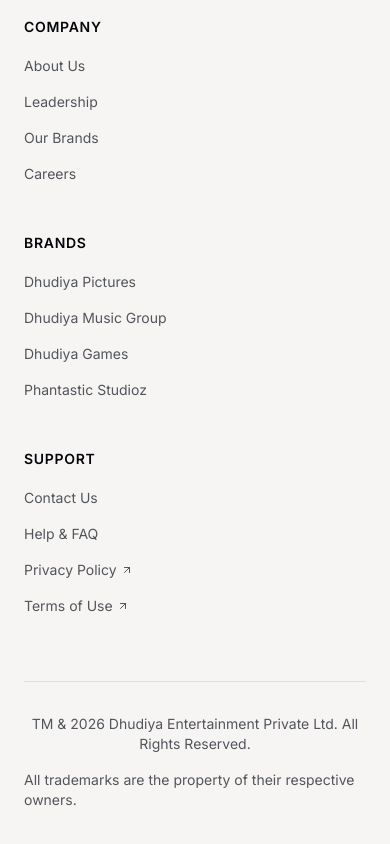
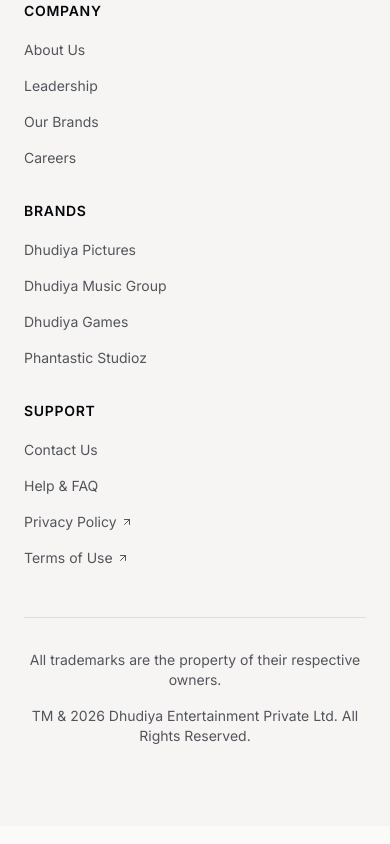
Before and after one commit to deepdhudiya/v0-website-redesign, a Next.js app: page / in a window 390 px wide. Shown: the part 5558-6402 px from the top of the page. Built offline with nearby package versions, Linux system fonts and the light colour scheme; a web font is replaced by a local one.

Commit message:
feat: optimize footer responsiveness for mobile and tablet\n\nImprove mobile and tablet layout with optimized column distribution\nand tighter spacing for better readability.

```diff
--- a/components/footer.tsx
+++ b/components/footer.tsx
@@ -38,14 +38,14 @@ export function Footer() {
   return (
     <footer className="bg-secondary/50 border-t border-border">
       <div className="container-wide section-padding">
-        <div className="grid grid-cols-1 md:grid-cols-2 lg:grid-cols-12 gap-12 lg:gap-8">
+        <div className="grid grid-cols-1 sm:grid-cols-2 lg:grid-cols-12 gap-8 sm:gap-10 lg:gap-8">
           {/* Brand Column */}
           <motion.div
             initial={{ opacity: 0, y: 20 }}
             whileInView={{ opacity: 1, y: 0 }}
             viewport={{ once: true }}
             transition={{ duration: 0.5 }}
-            className="lg:col-span-4"
+            className="sm:col-span-2 lg:col-span-4"
           >
             <Link href="/" className="inline-block mb-6">
               <span className="text-xl font-semibold tracking-tight text-foreground">
@@ -82,7 +82,7 @@ export function Footer() {
             whileInView={{ opacity: 1, y: 0 }}
             viewport={{ once: true }}
             transition={{ duration: 0.5, delay: 0.1 }}
-            className="lg:col-span-2"
+            className="sm:col-span-1 lg:col-span-2"
           >
             <h4 className="text-sm font-semibold text-foreground mb-4 uppercase tracking-wider">
               Company
@@ -106,7 +106,7 @@ export function Footer() {
             whileInView={{ opacity: 1, y: 0 }}
             viewport={{ once: true }}
             transition={{ duration: 0.5, delay: 0.2 }}
-            className="lg:col-span-2"
+            className="sm:col-span-1 lg:col-span-2"
           >
             <h4 className="text-sm font-semibold text-foreground mb-4 uppercase tracking-wider">
               Brands
@@ -130,7 +130,7 @@ export function Footer() {
             whileInView={{ opacity: 1, y: 0 }}
             viewport={{ once: true }}
             transition={{ duration: 0.5, delay: 0.3 }}
-            className="lg:col-span-2"
+            className="sm:col-span-2 lg:col-span-2"
           >
             <h4 className="text-sm font-semibold text-foreground mb-4 uppercase tracking-wider">
               Support
@@ -161,13 +161,13 @@ export function Footer() {
           whileInView={{ opacity: 1 }}
           viewport={{ once: true }}
           transition={{ duration: 0.5, delay: 0.5 }}
-          className="mt-16 pt-8 border-t border-border"
+          className="mt-12 sm:mt-16 pt-8 border-t border-border"
         >
-          <div className="flex flex-col md:flex-row items-center justify-between gap-4">
-            <p className="text-sm text-muted-foreground text-center md:text-left">
+          <div className="flex flex-col sm:flex-row items-center justify-between gap-4 sm:gap-6">
+            <p className="text-sm text-muted-foreground text-center sm:text-left order-2 sm:order-1">
               TM & {currentYear} Dhudiya Entertainment Private Ltd. All Rights Reserved.
             </p>
-            <p className="text-sm text-muted-foreground">
+            <p className="text-sm text-muted-foreground text-center sm:text-right order-1 sm:order-2">
               All trademarks are the property of their respective owners.
             </p>
           </div>
```
